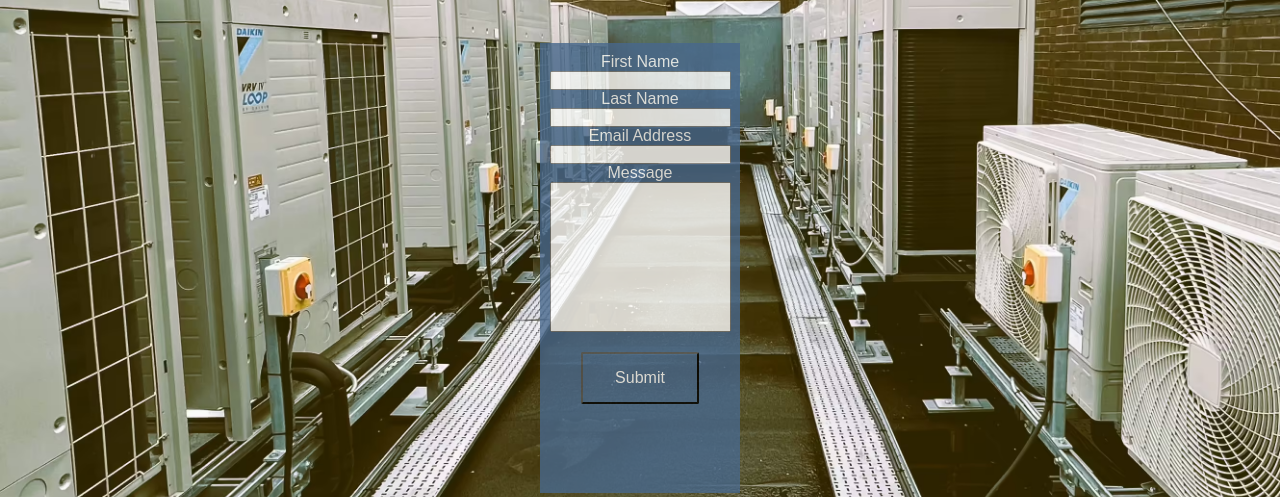
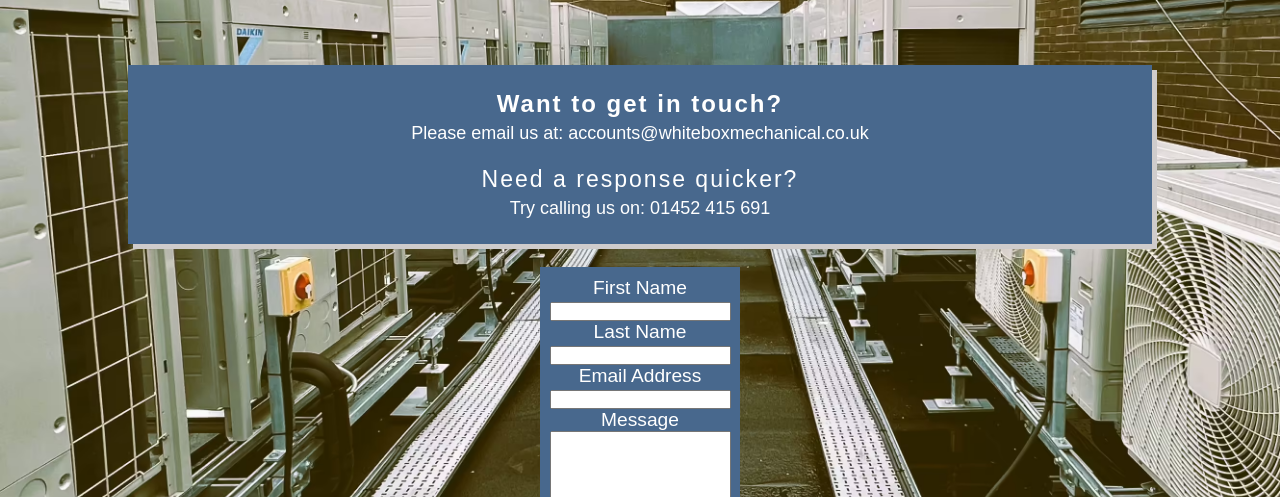
Before and after one commit to DpWhitt6/White-Box-Mechanical, a plain HTML site: page contact-us.html in a window 1280 px wide. Shown: the part 303-800 px from the top of the page. Drawn offline with Linux system fonts and the light colour scheme; a web font is replaced by a local one.

Commit message:
contact content added to contact us page

```diff
--- a/assets/css/style.css
+++ b/assets/css/style.css
@@ -109,6 +109,7 @@ nav {
     box-shadow: 0 2px 2px#48688d;
     display: none;
     top: 100%;
+    font-size: 200%;
 }
 
 /* Nav toggle */
@@ -276,6 +277,7 @@ main {
     font-size: 450%;
     background-color: #48688d;
     color: white;
+    font-size: large;
     opacity: 0.8;
     bottom: 50px;
     width: 100%;
@@ -305,7 +307,7 @@ main {
 
 #who-are-we {
     margin-top: 350px;
-    background: #cfcccc;
+    background: white;
     color: #48688d;
     border: 2px #48688d;
     box-shadow: 5px 5px #48688d;
@@ -330,16 +332,19 @@ main {
 
 /*contact-us.html*/
 
-#contact-us-heading {
-    font-size: 450%;
-    background-color: #48688d;
+#contact-details {
+    margin-top: 50px;
+    padding: 25px;
+    width: 80%;
+    overflow: hidden;
+    background: #48688d;
     color: white;
-    opacity: 0.8;
-    bottom: 50px;
-    width: 100%;
-    padding-top: 40px;
-    padding-left: 10px;
+    border: 2px #48688d;
+    box-shadow: 5px 5px #cfcccc;
+    text-align: center;
+    font-size: larger;
 }
+
 
 #contact-photo {
     background-image: url(../images/contact-us-installed-v1.avif);
@@ -348,20 +353,19 @@ main {
 
 #form-color {
     background-color: #48688d;
-    opacity: 0.8;
     display: flex;
     flex-direction: column;
     flex-wrap: wrap;
     align-self: center;
     color: white;
     width: 200px;
-    height: 450px;
+    height: 500px;
     margin: 5px 0 20px 0;
     padding: 10px 0px 50px 0px;
     text-align: center;
     display: flex;
     flex-direction: column;
-    font-size: medium;
+    font-size: larger;
 }
 
 #message {
--- a/contact-us.html
+++ b/contact-us.html
@@ -42,10 +42,14 @@
         <section class="background" id="contact-photo">
             <h1 class="cover-text"><strong>CONTACT</strong> US</h1>
             <br>
-            <div id="">
-                <p></p>
+            <div id="contact-details" class="decsriptive-text">
+                <h2>Want to get in touch?</h2>
+                <p>Please email us at: accounts@whiteboxmechanical.co.uk</p>
                 <br>
+                <h3>Need a response quicker?</h3>
+                <p>Try calling us on: 01452 415 691</p>
             </div>
+            <br>
             <div id="form-color">
                 <form action="form-completed.html">
                     <label for="first-name">First Name</label>
```
